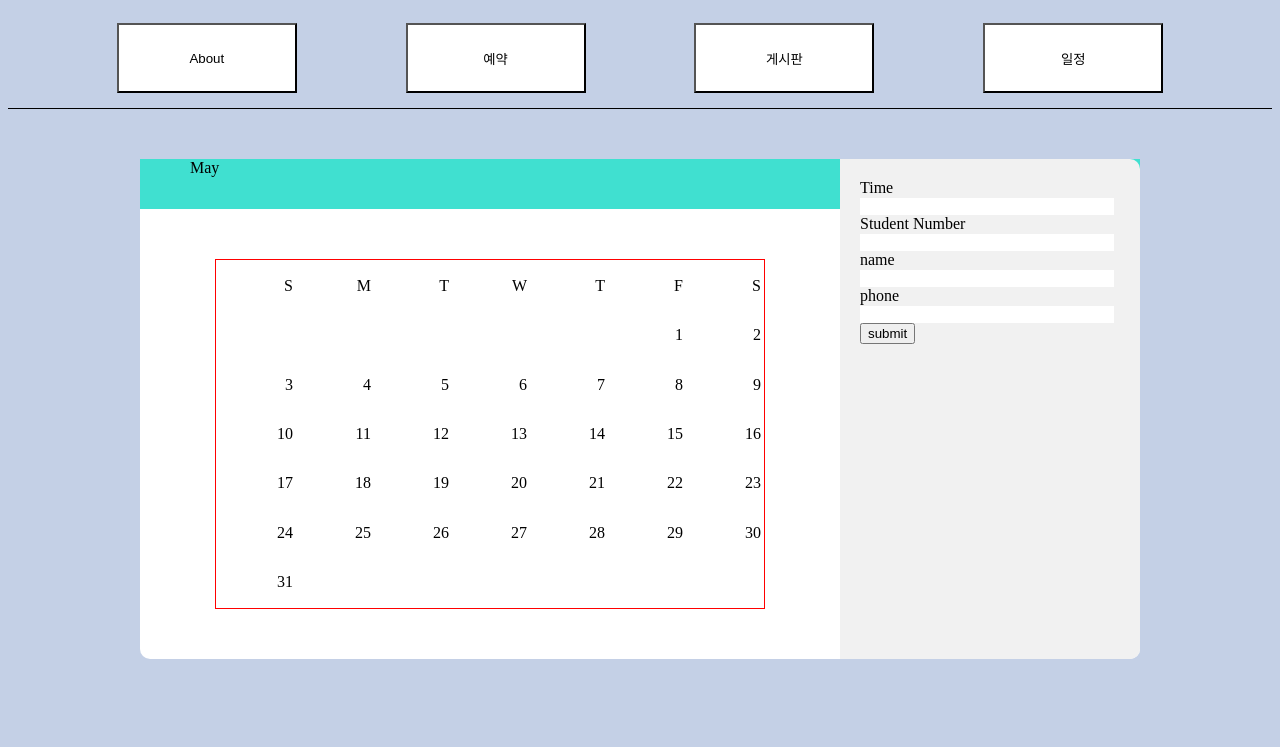
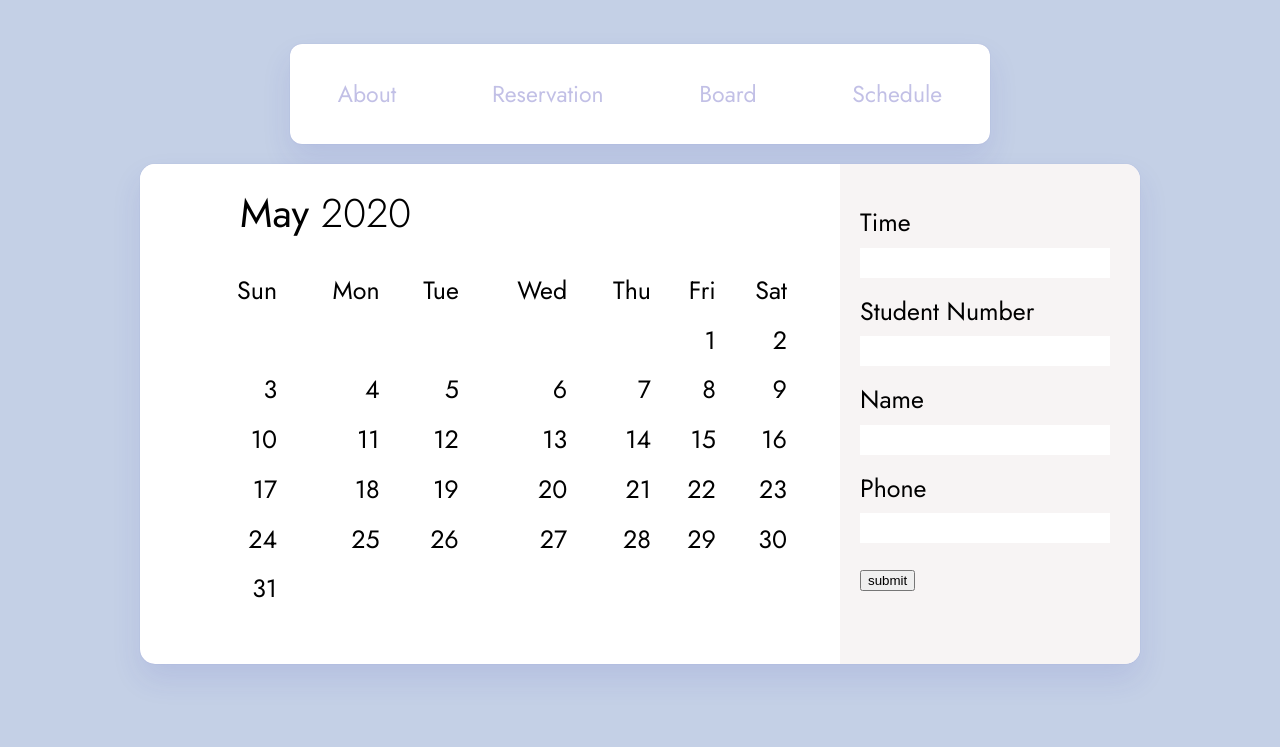
Before and after one commit to tbnsok40/HTML-CSS-challenge, a plain HTML site: page blue.html in a window 1280 px wide. Drawn offline with Linux system fonts and the light colour scheme.

Commit message:
Add files via upload

```diff
--- a/blue.css
+++ b/blue.css
@@ -1,41 +1,29 @@
 body {
   background-color: rgb(196, 208, 230);
+  font-family: "Jost", sans-serif;
+  font-size: 25px;
 }
-
-.header {
-  display: flex;
-  justify-content: space-evenly;
-  align-items: center;
-  position: fix;
-  height: 100px;
-  background-color: rgb(196, 208, 230);
-  border-bottom: 1px solid black;
-  /* border-radius: 10px 10px 0px 0px; */
+.container_main {
+  margin: 0 auto;
+  margin-top: 3.5%;
+  width: 1010px;
+  height: 700px;
 }
-
 .container {
   margin: 0 auto;
   background-color: white;
   width: 1000px;
   height: 500px;
-  border-radius: 10px 10px 10px 10px;
-  margin-top: 50px;
-}
-
-.menu {
-  width: 180px;
-  height: 70px;
-  background-color: white;
-  display: flex;
-  justify-content: center;
-  align-items: center;
-  /* border-radius: 10px; */
+  border-radius: 15px 15px 15px 15px;
+  margin-top: 20px;
+  box-shadow: 0 0 1px 0 rgba(52, 46, 173, 0.25),
+    0 15px 30px 0 rgba(52, 46, 173, 0.1);
 }
 
 .body {
   width: 1000px;
   height: 500px;
-  border-radius: 10px;
+  border-radius: 15px;
   display: flex;
   flex-direction: row;
   flex-flow: wrap;
@@ -48,27 +36,31 @@ body {
   width: 700px;
   height: 400px;
   background-color: white;
-  border-radius: 10px 0px 0px 10px;
+  border-radius: 15px 0px 0px 15px;
 }
 .left_table {
   display: flex;
   justify-content: center;
   align-items: center;
+  margin-top: 30px;
 }
 .month {
-  padding-left: 50px;
-  padding-right: 50px;
-  background-color: turquoise;
-  width: 900px;
-  height: 50px;
+  /* font-size: 30px; */
+  padding: 20px 0px 0px 100px;
+  /* background-color: turquoise; */
+  border-radius: 15px 0px 0px 0px;
+  width: 700px;
+  height: 30px;
+  font-size: 40px;
+  font-weight: 500;
 }
 .right {
-  padding-top: 20px;
+  padding-top: 40px;
   padding-left: 20px;
-  width: 280px;
-  height: 480px;
-  background-color: rgb(241, 241, 241);
-  border-radius: 0px 10px 10px 0px;
+  width: 300px;
+  height: 500px;
+  background-color: rgb(247, 244, 244);
+  border-radius: 0px 15px 15px 0px;
 }
 
 input {
@@ -90,6 +82,62 @@ input:focus {
   margin-bottom: 20px;
 }
 table {
-  margin-top: 50px;
-  border: 1px solid red;
+  margin-top: 40px;
 }
+
+*,
+*:after,
+*:before {
+  box-sizing: border-box;
+}
+
+.container2 {
+  /* position: absolute;
+  top: 0;
+  left: 0;
+  right: 0;
+  bottom: 0; */
+  margin-top: 20px;
+  width: 100%;
+  display: flex;
+  align-items: center;
+  justify-content: center;
+}
+
+.menu {
+  display: flex;
+  flex-grow: 1;
+  height: 100px;
+  max-width: 700px;
+  border-radius: 12px;
+  overflow: hidden;
+  background-color: #fff;
+  box-shadow: 0 0 1px 0 rgba(52, 46, 173, 0.25),
+    0 15px 30px 0 rgba(52, 46, 173, 0.1);
+}
+
+.menu-item {
+  display: flex;
+  flex-direction: column;
+  justify-content: center;
+  align-items: center;
+  flex-grow: 1;
+  text-decoration: none;
+}
+
+.menu-item:focus,
+.menu-item:hover {
+  outline: none;
+}
+
+.menu-item:focus .menu-item-label,
+.menu-item:hover .menu-item-label {
+  color: #342ead;
+}
+
+.menu-item-label {
+  display: block;
+  font-size: 23px;
+  color: #c2c0e6;
+  transition: 0.25s ease;
+}
--- a/blue.html
+++ b/blue.html
@@ -5,28 +5,51 @@
     <meta name="viewport" content="width=device-width, initial-scale=1.0" />
     <title>blue-reservation</title>
     <link rel="stylesheet" href="blue.css" />
+    <link
+      href="https://fonts.googleapis.com/css2?family=Jost:wght@200;300;400&display=swap"
+      rel="stylesheet"
+    />
   </head>
   <body>
-    <nav class="header">
-      <button class="menu">About</button>
-      <button class="menu">예약</button>
-      <button class="menu">게시판</button>
-      <button class="menu">일정</button>
+    <div class="container_main">
+      <div class="container2">
+        <nav class="menu">
+          <a href="#" class="menu-item">
+            <!-- <span class="material-icons"></span> -->
+            <span class="menu-item-label">About</span>
+          </a>
+          <a href="#" class="menu-item">
+            <!-- <span class="material-icons"></span> -->
+            <span class="menu-item-label">Reservation</span>
+          </a>
+          <a href="#" class="menu-item">
+            <!-- <span class="material-icons"></span> -->
+            <span class="menu-item-label">Board</span>
+          </a>
+          <a href="#" class="menu-item">
+            <!-- <span class="material-icons"></span> -->
+            <span class="menu-item-label">Schedule</span>
+          </a>
         </nav>
+      </div>
+
       <div class="container">
         <div class="body">
           <div class="left">
-          <div class="month">May</div>
+            <div class="month">
+              May
+              <span style="font-weight: 300;">2020</span>
+            </div>
             <div class="left_table">
-            <table style="width: 550px; height: 350px; text-align: right;">
+              <table style="width: 600px; height: 350px; text-align: right;">
                 <tr>
-                <td>S</td>
-                <td>M</td>
-                <td>T</td>
-                <td>W</td>
-                <td>T</td>
-                <td>F</td>
-                <td>S</td>
+                  <td>Sun</td>
+                  <td>Mon</td>
+                  <td>Tue</td>
+                  <td>Wed</td>
+                  <td>Thu</td>
+                  <td>Fri</td>
+                  <td>Sat</td>
                 </tr>
                 <tr>
                   <td></td>
@@ -88,25 +111,34 @@
           </div>
 
           <div class="right">
+            <div style="margin-bottom: 15px;">
+              Time
               <div>
-            Time
-            <div><input type="text" style="width: 250px;" /></div>
+                <input type="text" style="width: 250px; height: 30px;" />
               </div>
+            </div>
+            <div style="margin-bottom: 15px;">
+              Student Number
               <div>
-            Student Number
-            <div><input type="text" style="width: 250px;" /></div>
+                <input type="text" style="width: 250px; height: 30px;" />
               </div>
+            </div>
+            <div style="margin-bottom: 15px;">
+              Name
               <div>
-            name
-            <div><input type="text" style="width: 250px;" /></div>
+                <input type="text" style="width: 250px; height: 30px;" />
               </div>
+            </div>
+            <div style="margin-bottom: 15px;">
+              Phone
               <div>
-            phone
-            <div><input type="text" style="width: 250px;" /></div>
+                <input type="text" style="width: 250px; height: 30px;" />
+              </div>
             </div>
             <div><button>submit</button></div>
           </div>
         </div>
       </div>
+    </div>
   </body>
 </html>
```
Lines whose indentation alone changed are shown as unchanged.
